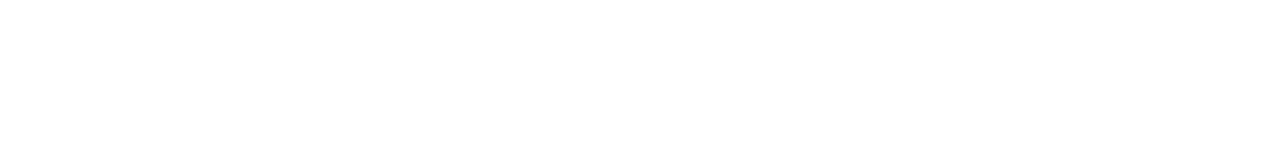
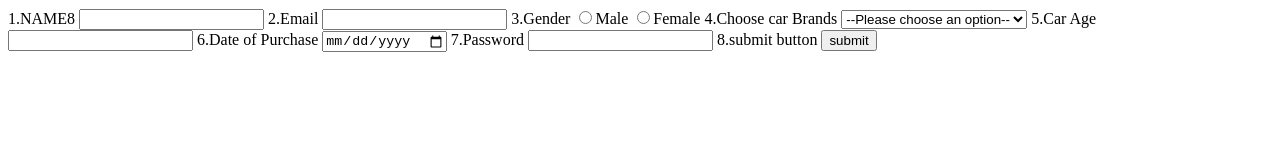
Before and after one commit to acciojob/car-insurance-form-singhshreeya8, a website: page main.html in a window 1280 px wide. Drawn offline with Linux system fonts and the light colour scheme.

Commit message:
created a submission

```diff
--- a/main.html
+++ b/main.html
@@ -11,6 +11,59 @@
     <script type="text/javascript" src="./script.js">
 </script>
 
+	<form id="My Form" method="post">
+		<dev>
+		<label for="name">1.NAME8</label>
+		<input type="text" name="name" id="name" required>
+		</dev>
+
+		<dev>
+				<label for="email">2.Email</label>
+			<input type="email" name="email" id="email" required>
+		</dev>
+
+		<dev>
+			<label for="gender">3.Gender</label>
+			<input type ="radio" name="gender" id="gender" value="Male" required>Male
+			<input type="radio" name="gender" id="gender" value="Female" required>Female
+		</dev>
+
+		<dev>
+        <label for="cars">4.Choose car Brands</label>
+			  <select name="cars" id="car" required>
+				  <option value="" disabled selected>--Please choose an option--</option>
+		<option value="cars">BMW</option>
+		<option value="cars">Audi</option>
+		<option value="cars">Mercedez</option>
+	</select>
+		</dev>
+
+		<dev>
+			<label for="carage">5.Car Age</label>
+			<input type="number" name="carage" id="carage" required>
+
+		</dev>
+
+		<dev>
+			<label for="dop">6.Date of Purchase</label>
+			<input type="date" name="dop" id="dop" required>
+
+		</dev>
+
+		<dev>
+			<label for="password">7.Password</label>
+			<input type="password" name="password" id="password" required>
+
+			</dev
+
+				<dev>
+					<label for="name">8.submit button</label>
+					<button type="submit">submit</button>
+				</dev>
+
+
+	</form>
+
 </body>
 
 </html>
```
